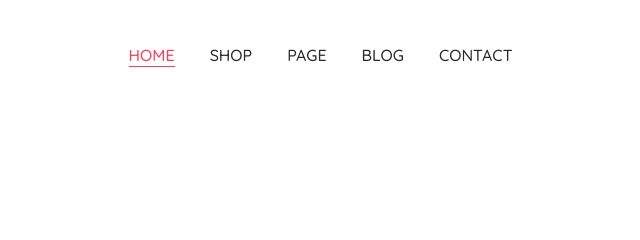
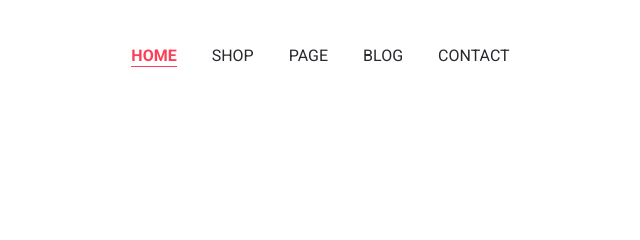
Before and after one commit to ViktorTsupa/marcho, a website: page app/index.html in a window 1280 px wide. Shown: the top 240 px of the page, 326-966 px from the left. Drawn offline with Linux system fonts and the light colour scheme.

Commit message:
fix header link

```diff
--- a/app/scss/blocks/_header.scss
+++ b/app/scss/blocks/_header.scss
@@ -21,6 +21,8 @@
   }
 
   &__link {
+    font-family: "Roboto", sans-serif;
+    font-weight: 400;
     color: $default-black;
     padding-bottom: 1px;
     border-bottom: 1px solid transparent;
@@ -32,12 +34,14 @@
     &:hover {
       border-color: $accent-color;
       color: $accent-color;
+      font-weight: 700;
     }
   }
 
   &__link--active {
     border-bottom: 1px solid $accent-color;
     color: $accent-color;
+    font-weight: 700;
   }
 
   &__user-nav {
```
Also changed, not shown: app/css/style.min.css.
